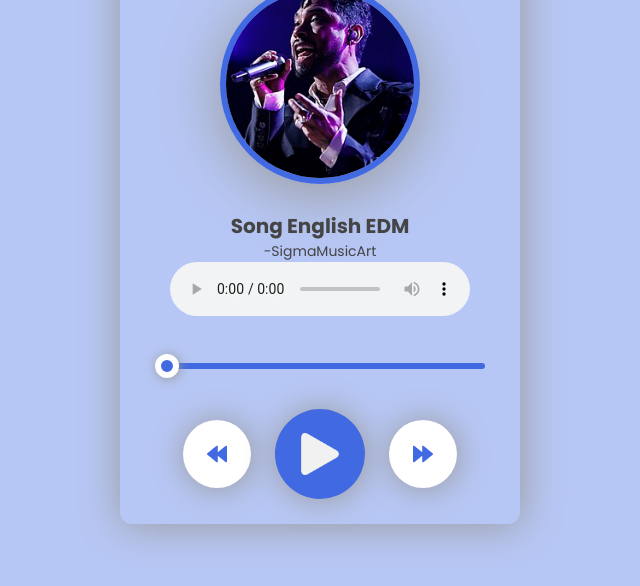
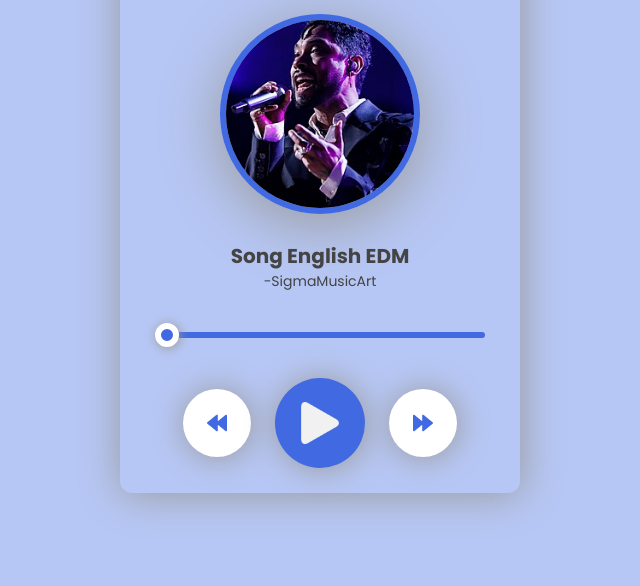
Before and after one commit to avi-codesmith/JS-music-player, a plain HTML site: page index.html in a window 1280 px wide. Shown: the part 194-780 px from the top of the page, without its empty margins (320-960 px from the left). Drawn offline with Linux system fonts and the light colour scheme.

Commit message:
Implement the code

```diff
--- a/index.html
+++ b/index.html
@@ -25,7 +25,7 @@
         <img class="img" src="singer.jpg" alt="loading" />
         <h1>Song English EDM</h1>
         <p>-SigmaMusicArt</p>
-        <audio controls>
+        <audio>
           <source src="song-english-edm-296526.mp3" type="audio/mpeg" />
         </audio>
 
--- a/script.js
+++ b/script.js
@@ -7,13 +7,9 @@ const background = document.querySelector(".big");
 const soundTracker = document.querySelector(".sound-range");
 const songIcon = document.querySelector(".sound-icon");
 
-song.onloadedmetadata = () => {
+window.onload = () => {
+  progress.value = song.currentTime;
   progress.max = song.duration;
-  progress.value = song.currentTime;
-  song.pause();
-};
-
-window.onload = () => {
   song.pause();
 };
 
```
